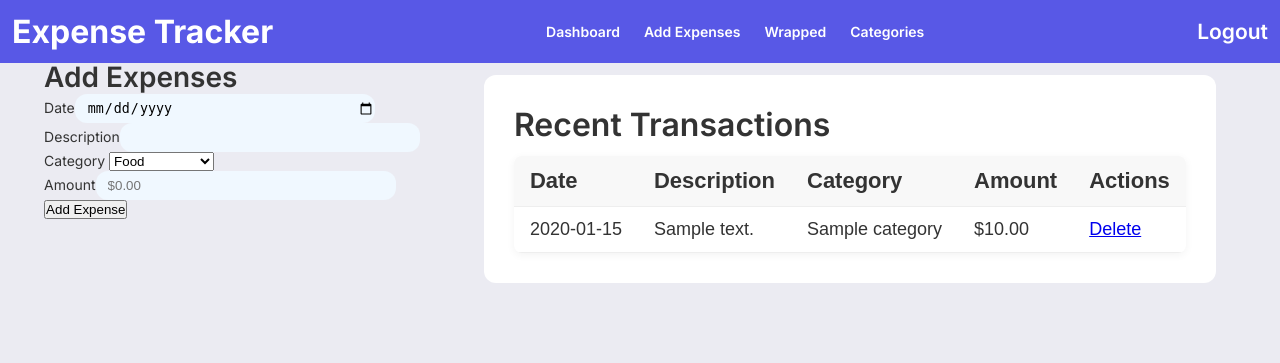
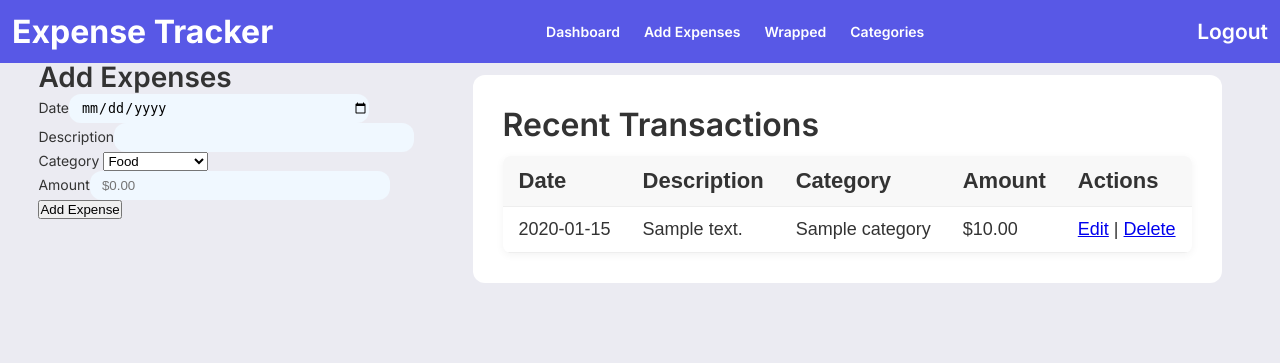
Before and after one commit to caraldcunha/expense-tracker, a Flask app: page /dashboard in a window 1280 px wide. Shown: the top 363 px of the page. Run offline with Flask 3, Linux system fonts and the light colour scheme; a user stored in the database is signed in; tables that the repository leaves empty hold one stand-in row (values such as "Sample post").

Commit message:
Update dashboard.html

```diff
--- a/app/templates/dashboard.html
+++ b/app/templates/dashboard.html
@@ -34,9 +34,11 @@
           <td>{{ txn.description }}</td>
           <td>{{ txn.category.name }}</td>
           <td>${{ '%.2f'|format(txn.amount) }}</td>
-          <td>
-            <a href="{{ url_for('delete_category', id=txn.id) }}">Delete</a>
-          </td>
+         <td>
+  <a href="{{ url_for('edit_transaction', id=txn.id) }}">Edit</a> |
+  <a href="{{ url_for('delete_category', id=txn.id) }}">Delete</a>
+</td>
+
         </tr>
         {% endfor %}
       </tbody>
```
